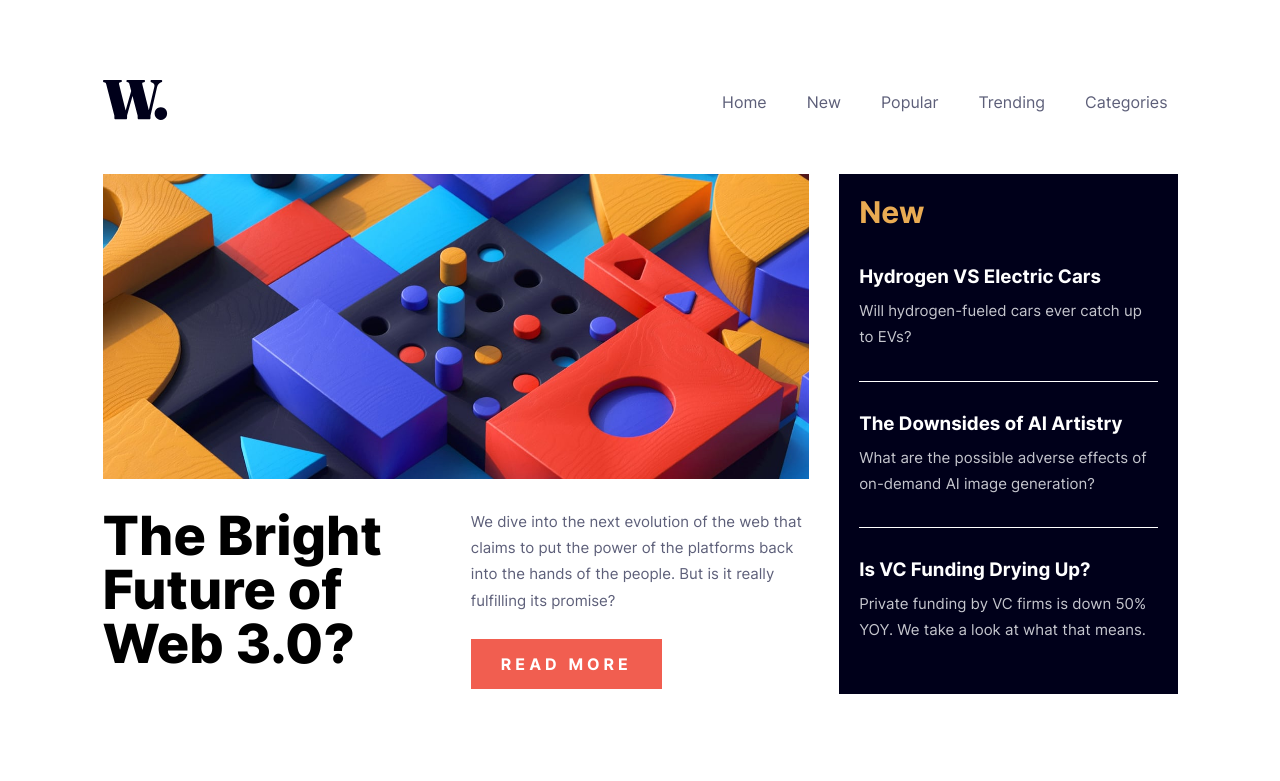
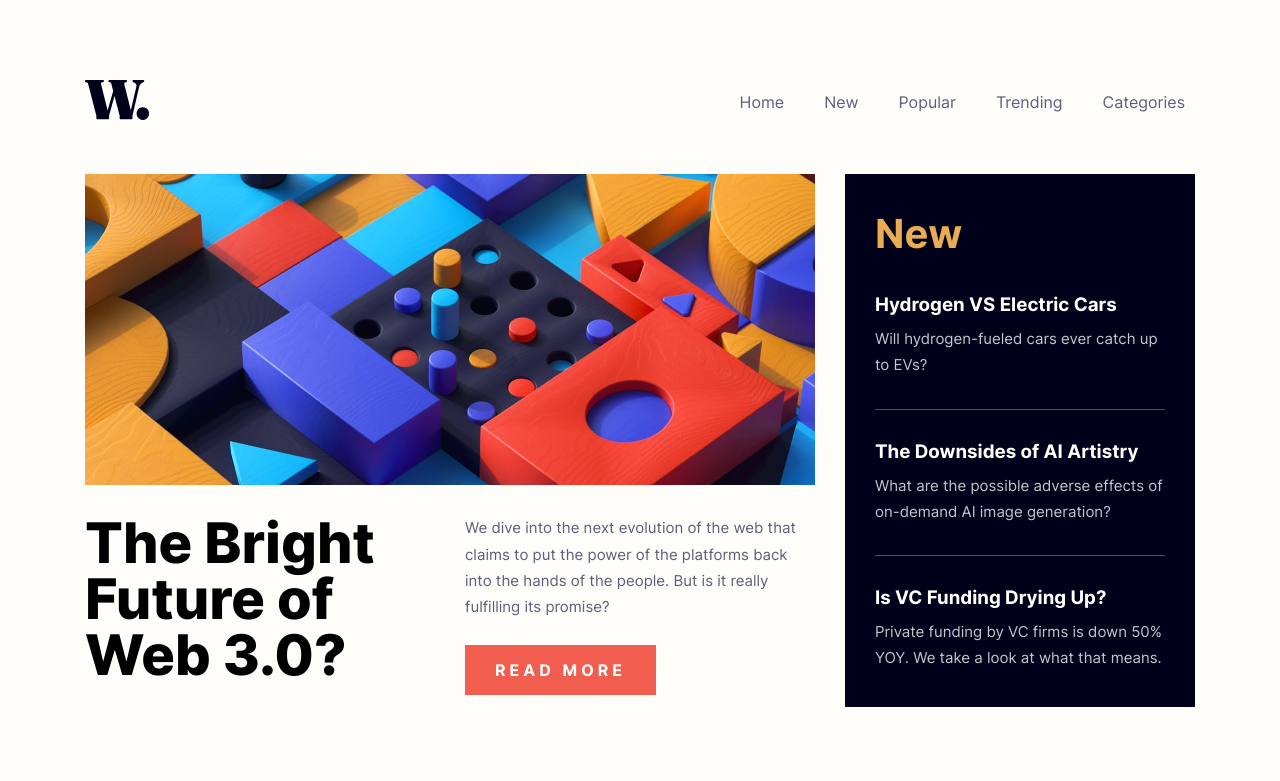
Before and after one commit to PedroHenriqueSampaioNovaes/news-homepage, a plain HTML site: page index.html in a window 1280 px wide. Shown: the top 781 px of the page. Drawn offline with Linux system fonts and the light colour scheme.

Commit message:
Pequenas melhorias no css

```diff
--- a/src/styles/style.css
+++ b/src/styles/style.css
@@ -1,5 +1,6 @@
 body {
   padding: 80px 0;
+  background: hsl(36, 100%, 99%);
 }
 
 p {
@@ -9,7 +10,7 @@ p {
 }
 
 .container {
-  max-width: 1115px;
+  max-width: 1150px;
   margin: 0 auto;
   padding: 0 20px;
 }
@@ -58,7 +59,7 @@ p {
 
 .titulo-principal {
   font-weight: 800;
-  font-size: 54px;
+  font-size: 56px;
   line-height: 1;
 }
 
@@ -83,12 +84,12 @@ p {
   grid-column: 3;
   grid-row: 1 / 3;
   background: hsl(240, 100%, 5%);
-  padding: 20px;
+  padding: 35px 30px;
 }
 
 .new .titulo {
   color: hsl(35, 77%, 62%);
-  font-size: 30px;
+  font-size: 40px;
   margin-bottom: 5px;
 }
 
@@ -97,8 +98,12 @@ p {
   padding-bottom: 30px;
 }
 
+.new .detalhes:last-child {
+  padding-bottom: 0;
+}
+
 .new .detalhes:not(:nth-of-type(1)) {
-  border-top: 1px solid white;
+  border-top: 1px solid rgba(255, 255, 255, 0.3);
 }
 
 .new .detalhes a .subtitulo {
```
